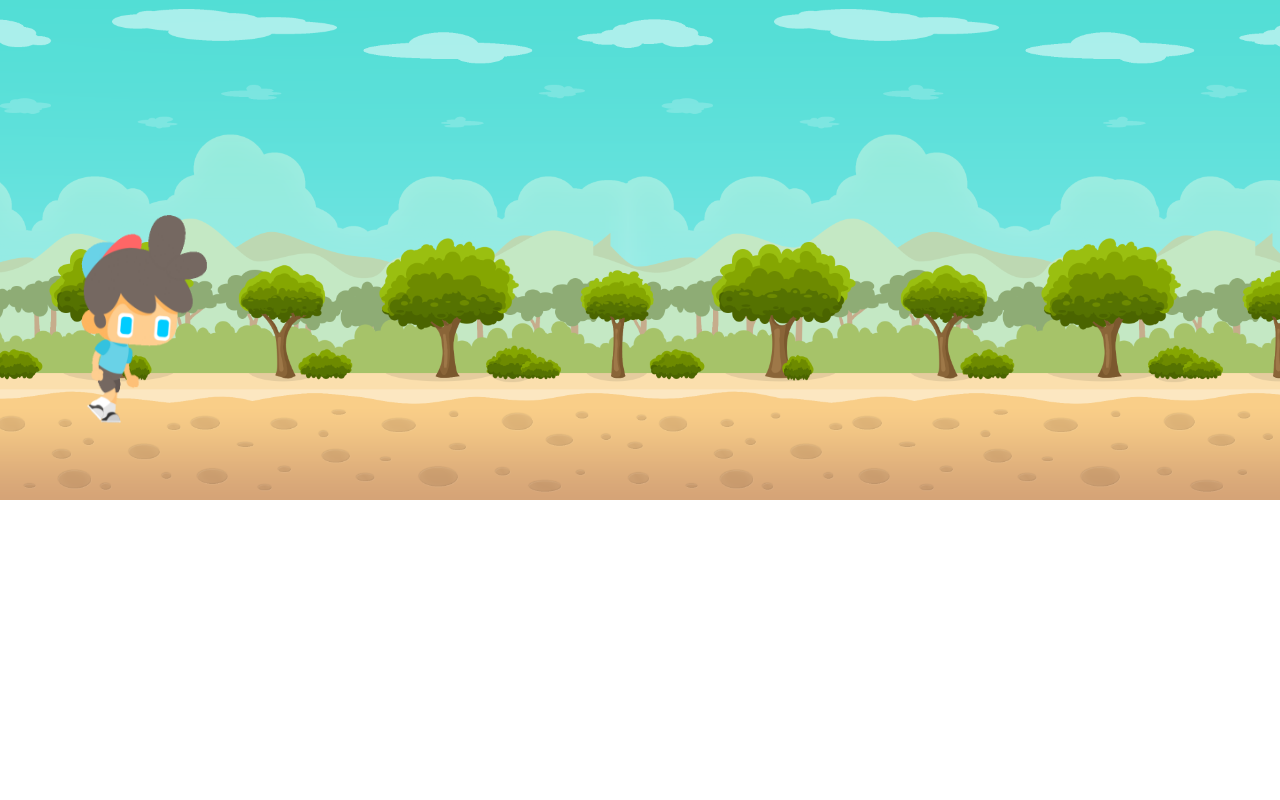
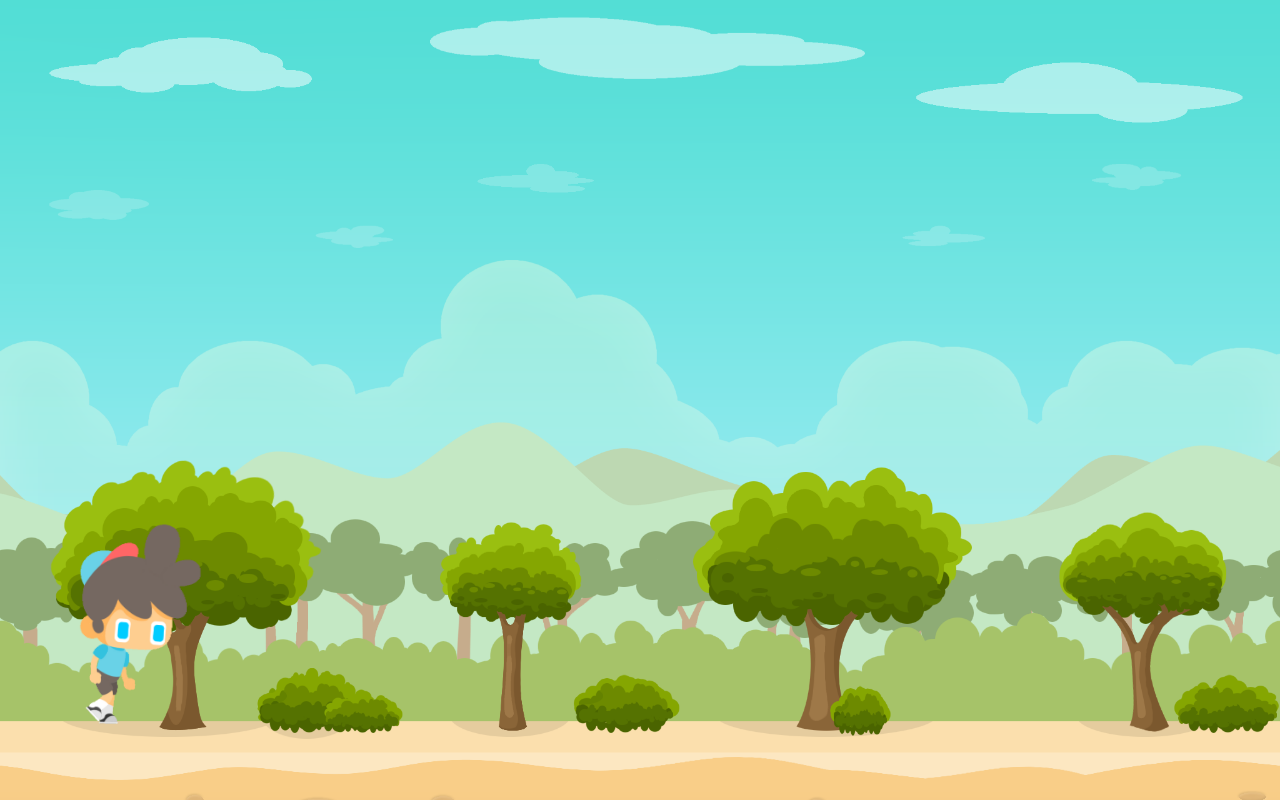
Before and after one commit to YasserB94/JS_parallax, a plain HTML site: page index.html in a window 1280 px wide. Drawn offline with Linux system fonts and the light colour scheme.

Commit message:
Animation now fills whole window height

```diff
--- a/styles.css
+++ b/styles.css
@@ -6,13 +6,13 @@
 @keyframes moveLeft {
     from{background-position: 0px 0px;
 }
-    to{background-position: -100% 0px;
+    to{background-position: 100% 0px;
     }
 }
 .parallax--container{
     z-index: -1;
     width: 100%;
-    height: 500px;
+    height: 100vh;
     position: relative;
     transform-style: preserve-3d;
 }
@@ -25,7 +25,7 @@
 .background div{
     width: 100%;
     height: 100%;
-    background-size: contain;
+    background-size: cover;
     background-repeat: repeat-x;
     background-position: 0px 0px;
     bottom: 0;
@@ -82,9 +82,9 @@
     position: absolute;
     bottom: 50px;
     left: 50px;
-    background-size: contain;
-    width: 50%;
-    height: 50%;
+    background-size: cover;
+    height: 30vh;
+    aspect-ratio: 1/1;
     z-index: 100;
     background-repeat: no-repeat;
     background-image: url(./assets/challenge-images/run.gif);
```
